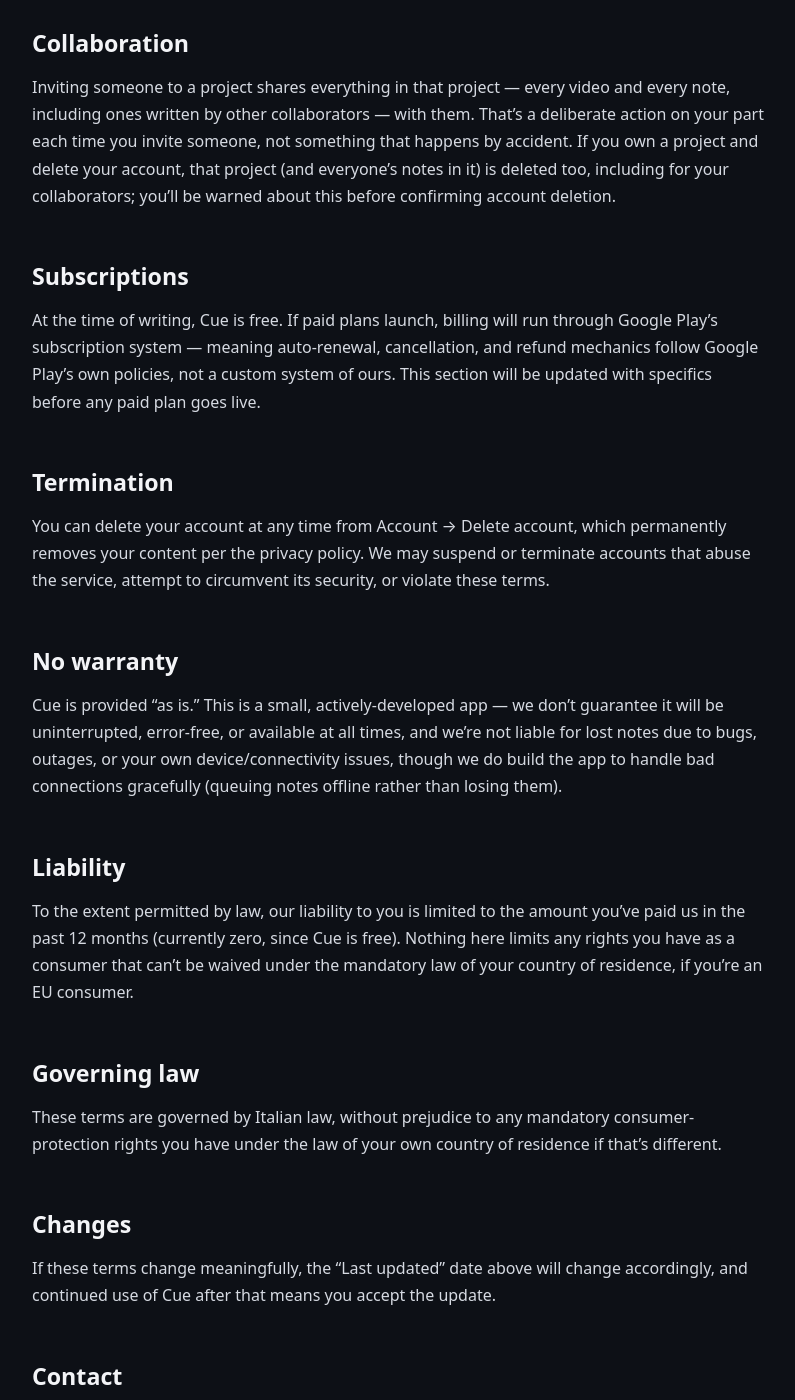
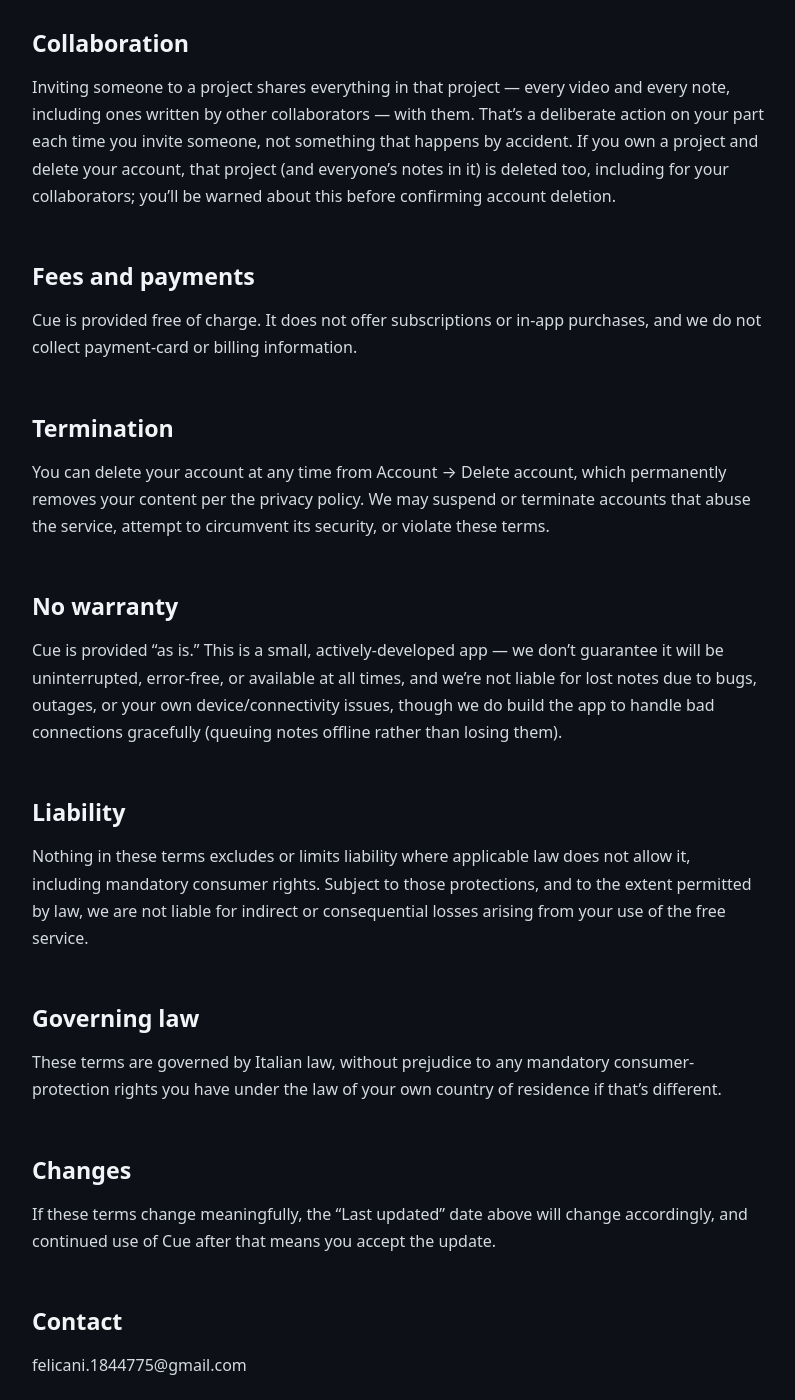
Before and after one commit to crackeroni/cue-legal, a Jekyll site: the page built from terms.md, in a window 1280 px wide and 1400 px high, scrolled down 1191 px. Shown: the whole window, without its empty margins (242-1037 px from the left). Built offline with Jekyll 4.4.1, drawn with Linux system fonts in a browser that asks for light colours.

Commit message:
Clarify Cue is a free service

```diff
--- a/terms.md
+++ b/terms.md
@@ -49,13 +49,10 @@ your account, that project (and everyone's notes in it) is deleted too,
 including for your collaborators; you'll be warned about this before
 confirming account deletion.
 
-## Subscriptions
+## Fees and payments
 
-At the time of writing, Cue is free. If paid plans launch, billing will run
-through Google Play's subscription system — meaning auto-renewal,
-cancellation, and refund mechanics follow Google Play's own policies, not a
-custom system of ours. This section will be updated with specifics before
-any paid plan goes live.
+Cue is provided free of charge. It does not offer subscriptions or in-app
+purchases, and we do not collect payment-card or billing information.
 
 ## Termination
 
@@ -74,11 +71,10 @@ connections gracefully (queuing notes offline rather than losing them).
 
 ## Liability
 
-To the extent permitted by law, our liability to you is limited to the
-amount you've paid us in the past 12 months (currently zero, since Cue is
-free). Nothing here limits any rights you have as a consumer that can't be
-waived under the mandatory law of your country of residence, if you're an
-EU consumer.
+Nothing in these terms excludes or limits liability where applicable law
+does not allow it, including mandatory consumer rights. Subject to those
+protections, and to the extent permitted by law, we are not liable for
+indirect or consequential losses arising from your use of the free service.
 
 ## Governing law
 
```
Also changed, not shown: privacy.md (+4 -1 lines).
